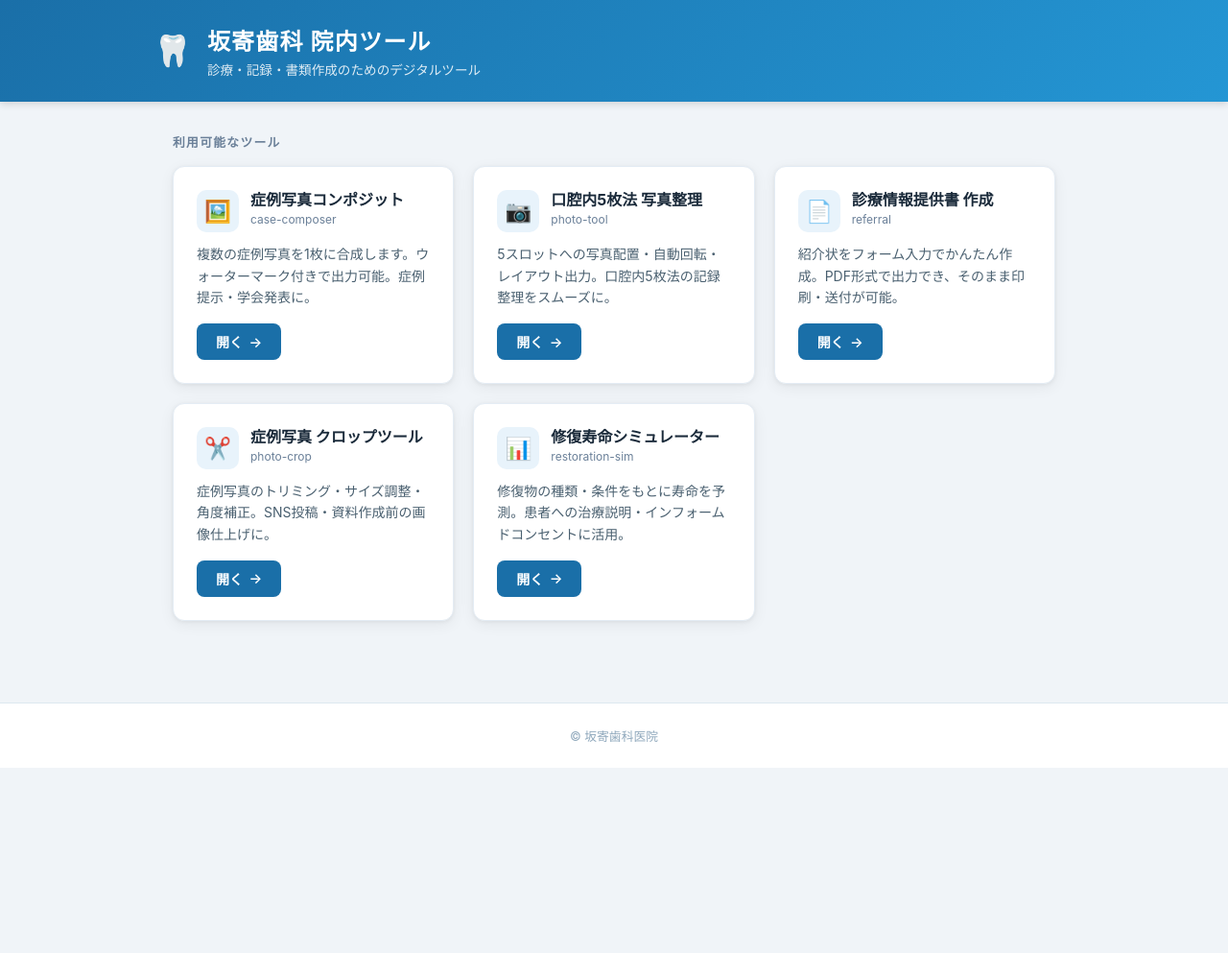
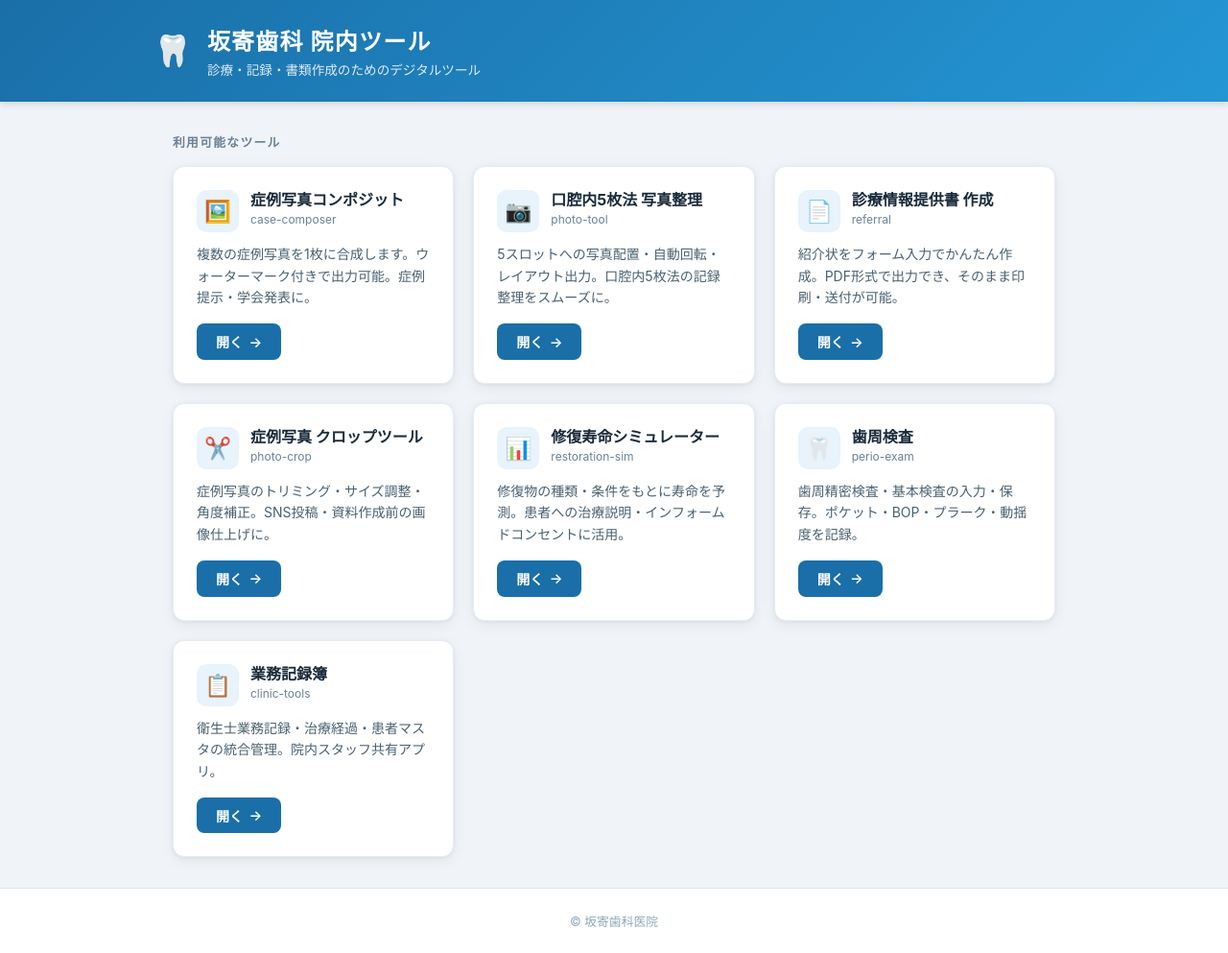
Before and after one commit to sakayori-dental/dental-tools, a plain HTML site: page index.html in a window 1280 px wide. Shown: the whole page at 96% size. Before the commit the page ends 800 px from the top, so only its background shows below. Drawn offline with Linux system fonts and the light colour scheme.

Commit message:
feat: 歯周検査・業務記録簿のリンクを追加

```diff
--- a/index.html
+++ b/index.html
@@ -255,6 +255,34 @@
       </div>
     </div>
 
+    <div class="card">
+      <div class="card-header">
+        <div class="card-icon">🦷</div>
+        <div>
+          <div class="card-title">歯周検査</div>
+          <div class="card-subtitle">perio-exam</div>
+        </div>
+      </div>
+      <p class="card-desc">歯周精密検査・基本検査の入力・保存。ポケット・BOP・プラーク・動揺度を記録。</p>
+      <div class="card-footer">
+        <a class="btn" href="https://perio-exam.pages.dev" target="_blank" rel="noopener">開く</a>
+      </div>
+    </div>
+
+    <div class="card">
+      <div class="card-header">
+        <div class="card-icon">📋</div>
+        <div>
+          <div class="card-title">業務記録簿</div>
+          <div class="card-subtitle">clinic-tools</div>
+        </div>
+      </div>
+      <p class="card-desc">衛生士業務記録・治療経過・患者マスタの統合管理。院内スタッフ共有アプリ。</p>
+      <div class="card-footer">
+        <a class="btn" href="https://clinic-tools.pages.dev" target="_blank" rel="noopener">開く</a>
+      </div>
+    </div>
+
   </div>
 </main>
 
```
